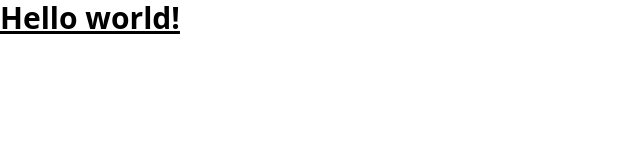
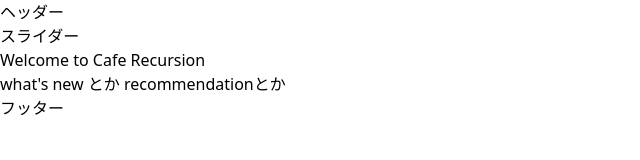
Before and after one commit to teamdev-beginner-202506-a4/work-space, a website: page docs/index.html in a window 1280 px wide. Shown: the whole page, without its empty margins (0-640 px from the left). Drawn offline with Linux system fonts and the light colour scheme.

Commit message:
doc: index.htmlへ各セクションを追加する

```diff
--- a/docs/index.html
+++ b/docs/index.html
@@ -6,8 +6,20 @@
   <link href="./output.css" rel="stylesheet">
 </head>
 <body>
-  <h1 class="text-3xl font-bold underline">
-    Hello world!
-  </h1>
+  <header>
+    ヘッダー
+  </header>
+  <div class="slider">
+    スライダー
+  </div>
+  <div class="greeting">
+    Welcome to Cafe Recursion
+  </div>
+  <div class="feature">
+    what's new とか recommendationとか
+  </div>
+  <footer>
+    フッター
+  </footer>
 </body>
 </html>
```
